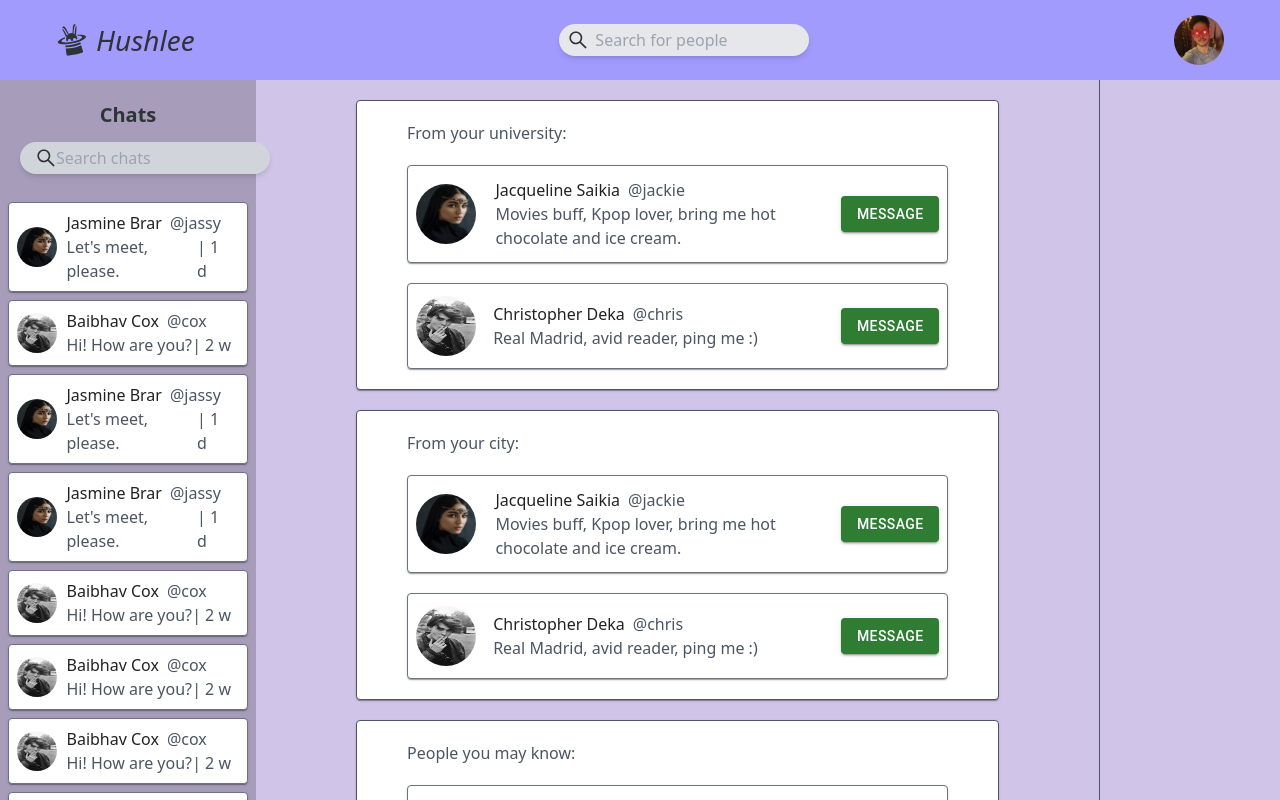
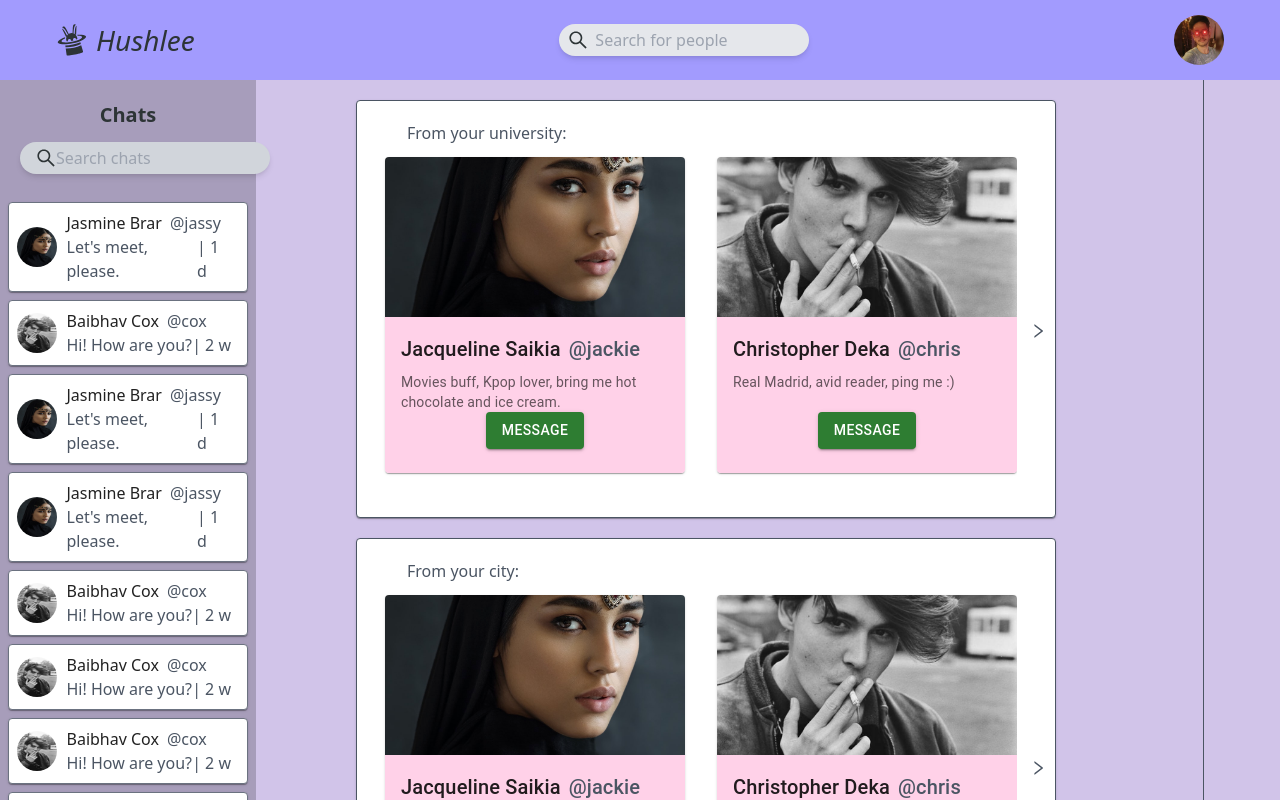
Before and after one commit to Dhritiman-Das/hushlee, a Next.js app in the folder frontend/: page /home in a window 1280 px wide. Built offline with nearby package versions, Linux system fonts and the light colour scheme.

Commit message:
design changes

```diff
--- a/frontend/components/home/Body.tsx
+++ b/frontend/components/home/Body.tsx
@@ -4,7 +4,7 @@ import SuggestionsBox from './SuggestionsBox';
 const Body = () => {
     return (
         <div className=' flex'>
-            <div className='w-full px-[100px] pb-[100px] overflow-y-scroll'>
+            <div className='w-full pl-[100px] pb-[100px] overflow-y-scroll'>
                 <SuggestionsBox text='From your university:'/>
                 <SuggestionsBox text='From your city:'/>
                 <SuggestionsBox text='People you may know:'/>
--- a/frontend/components/home/SingleSuggestion.tsx
+++ b/frontend/components/home/SingleSuggestion.tsx
@@ -28,40 +28,34 @@ const SingleSuggestion: React.FC<SuggestionProps> = (props) => {
     }
     return (
         <>
-            <Card className='flex items-center justify-between  border-gray-500 border-[1px] px-2 py-3 bg-[#FFD1E8] bg-opacity-70 rounded-xl my-5 mx-[50px]'>
-                <div className='flex items-center'>
-                    <div className='w-[100px]'>
+            <Card className="w-[300px] mx-5 mt-3 mb-11 shadow-lg">
+                <div className="relative h-40">
                     <Image
                     src={props.image}
                     alt="dp"
-                            className='rounded-full h-[60px] w-[60px]'
+                    layout="fill"
+                    objectFit="cover"
                     />
                 </div>
-                    <div className='w-full mr-2 '>
-                        <div className='font-medium flex items-center'>
-                            <div className='mr-2'>
+                <CardContent className="p-4 bg-accentMain">
+                    <Typography gutterBottom variant="h6" component="div" className='flex text-[18px] items-center'>
+                        <div>
                             {props.name}
                         </div>
-                            <div className='text-gray-600'>
+                        <div className='text-gray-600 ml-2'>
                             @{props.id}
                         </div>
-                        </div>
-                        <div className='text-gray-600'>
+                    </Typography>
+                    <Typography variant="body2" color="textSecondary" className='h-[40px]'>
                         {props.bio}
-                        </div>
-                    </div>
-                </div>
-                <div className=''>
-                    <Button
-                    variant='contained'
-                    color='success'
-                    className='mr-11 bg-green-600'
-                    id={props.id}
+                    </Typography>
+                    <div className='flex justify-center'>
+                        <Button className="mt-4 px-8 bg-green-700" variant="contained" color="success"
                         onClick={handleClick}>
                             Message
                         </Button>
                     </div>
-
+                </CardContent>
             </Card>
         </>
     );
--- a/frontend/components/home/SuggestionsBox.tsx
+++ b/frontend/components/home/SuggestionsBox.tsx
@@ -1,21 +1,65 @@
-import React from 'react';
+import React, { useState, useRef, useEffect } from 'react';
 import SingleSuggestion from './SingleSuggestion';
 import img1 from '../../assets/images/1.jpg';
 import img2 from '../../assets/images/2.jpg';
-import {Card} from '@mui/material';
+import { Card } from '@mui/material';
+import { AiOutlineRight, AiOutlineLeft } from 'react-icons/ai';
 
 interface SuggestionsBoxProps {
     text: string;
 }
 
 const SuggestionsBox: React.FC<SuggestionsBoxProps> = (props) => {
+    const [scrollPosition, setScrollPosition] = useState(0);
+    const [showLeftArrow, setShowLeftArrow] = useState(false);
+    const [showRightArrow, setShowRightArrow] = useState(true);
+    const scrollContainerRef = useRef<HTMLDivElement>(null);
+
+    useEffect(() => {
+        if (scrollContainerRef.current) {
+            const container = scrollContainerRef.current;
+            setShowLeftArrow(container.scrollLeft > 0);
+            setShowRightArrow(container.scrollLeft < container.scrollWidth - container.clientWidth - 1);
+        }
+    }, [scrollPosition]);
+
+    const handleScroll = (event: React.UIEvent<HTMLDivElement>) => {
+        setScrollPosition(event.currentTarget.scrollLeft);
+    };
+
+    const scrollLeft = () => {
+        if (scrollContainerRef.current) {
+            scrollContainerRef.current.scrollBy({ left: -300, behavior: 'smooth' });
+        }
+    };
+
+    const scrollRight = () => {
+        if (scrollContainerRef.current) {
+            scrollContainerRef.current.scrollBy({ left: 300, behavior: 'smooth' });
+        }
+    };
+
     return (
-        <Card className='rounded-xl border-[1px] bg-main border-gray-600 w-full my-5'>
-            <div className='px-[50px]  mt-5 text-gray-600 font-medium'>
+        <Card className='rounded-xl border-[1px] bg-main border-gray-600 w-[700px] my-5'>
+            <div className='px-[50px] mt-5 text-gray-600 font-medium'>
                 {props.text}
             </div>
-            <SingleSuggestion image={img1} name='Jacqueline Saikia' id='jackie' bio= "Movies buff, Kpop lover, bring me hot chocolate and ice cream."/>
-            <SingleSuggestion image={img2} name='Christopher Deka' id='chris' bio= "Real Madrid, avid reader, ping me :)"/>
+            <div className='flex items-center mx-2'>
+                {showLeftArrow && (
+                    <AiOutlineLeft onClick={scrollLeft} className='cursor-pointer hover:scale-110 text-[36px] text-gray-600' />
+                )}
+                <div className='flex overflow-hidden' onScroll={handleScroll} ref={scrollContainerRef}>
+                    <div className='flex space-x-3'>
+                        <SingleSuggestion image={img1} name='Jacqueline Saikia' id='jackie' bio="Movies buff, Kpop lover, bring me hot chocolate and ice cream." />
+                        <SingleSuggestion image={img2} name='Christopher Deka' id='chris' bio="Real Madrid, avid reader, ping me :)" />
+                        <SingleSuggestion image={img2} name='Christopher Deka' id='chris' bio="Real Madrid, avid reader, ping me :)" />
+                        <SingleSuggestion image={img2} name='Christopher Deka' id='chris' bio="Real Madrid, avid reader, ping me :)" />
+                    </div>
+                </div>
+                {showRightArrow && (
+                    <AiOutlineRight onClick={scrollRight} className='cursor-pointer ml-3 hover:scale-110 text-[36px] text-gray-600' />
+                )}
+            </div>
         </Card>
     );
 };
```
Lines whose indentation alone changed are shown as unchanged.
